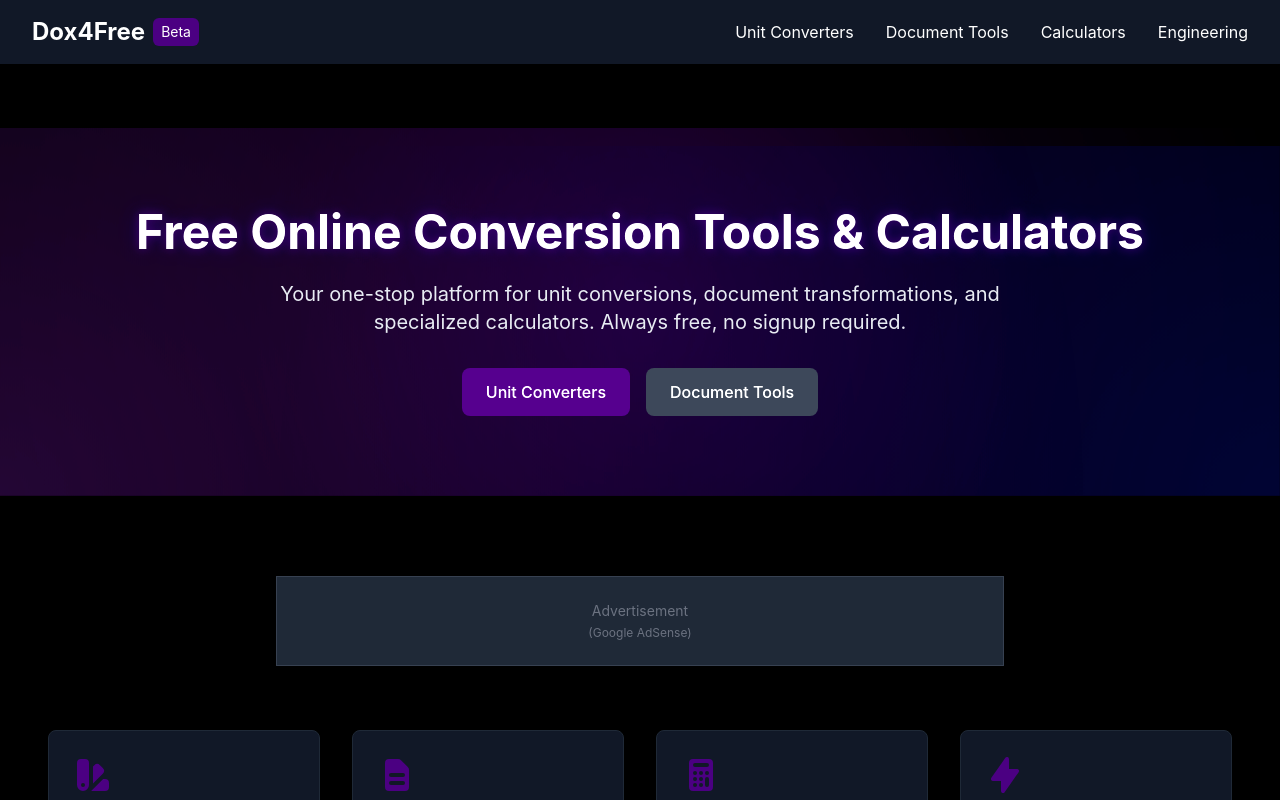
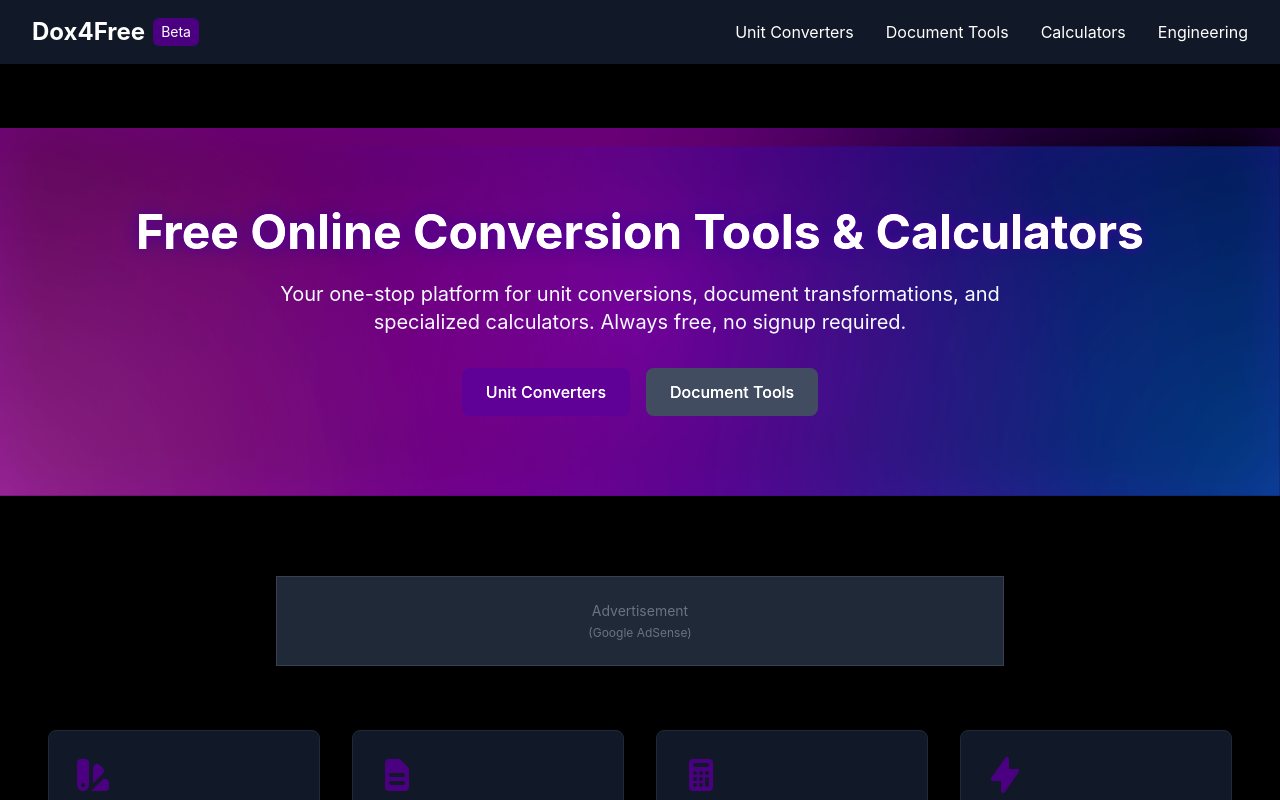
Before and after one commit to Evrenyilmaz101/dox4free, a React (Create React App) app: page / in a window 1280 px wide. Shown: the top 800 px of the page. Built offline with nearby package versions, Linux system fonts and the light colour scheme.

Commit message:
Enhance hero section with brighter radiating colors

```diff
--- a/src/index.css
+++ b/src/index.css
@@ -25,31 +25,37 @@ code {
 /* Hero animation */
 @keyframes pulse-slow {
   0% {
-    opacity: 0.4;
+    opacity: 0.5;
     transform: scale(0.95);
+    filter: brightness(0.8) saturate(0.9);
   }
   50% {
-    opacity: 0.9;
+    opacity: 1;
     transform: scale(1.05);
+    filter: brightness(1.3) saturate(1.5);
   }
   100% {
-    opacity: 0.4;
+    opacity: 0.5;
     transform: scale(0.95);
+    filter: brightness(0.8) saturate(0.9);
   }
 }
 
 @keyframes pulse-reverse {
   0% {
-    opacity: 0.5;
+    opacity: 0.6;
     transform: scale(1.1);
+    filter: brightness(0.9) saturate(1);
   }
   50% {
-    opacity: 0.8;
+    opacity: 0.9;
     transform: scale(0.95);
+    filter: brightness(1.4) saturate(1.6);
   }
   100% {
-    opacity: 0.5;
+    opacity: 0.6;
     transform: scale(1.1);
+    filter: brightness(0.9) saturate(1);
   }
 }
 
@@ -77,22 +83,26 @@ code {
 /* Additional animation for extra effect */
 @keyframes glow {
   0% {
-    filter: brightness(0.8) hue-rotate(0deg);
+    filter: brightness(0.9) hue-rotate(0deg);
   }
-  33% {
-    filter: brightness(1.2) hue-rotate(15deg);
+  25% {
+    filter: brightness(1.3) hue-rotate(15deg);
   }
-  66% {
-    filter: brightness(1) hue-rotate(-15deg);
+  50% {
+    filter: brightness(1.1) hue-rotate(-5deg);
+  }
+  75% {
+    filter: brightness(1.3) hue-rotate(-15deg);
   }
   100% {
-    filter: brightness(0.8) hue-rotate(0deg);
+    filter: brightness(0.9) hue-rotate(0deg);
   }
 }
 
 .hero-container {
-  animation: glow 12s ease-in-out infinite;
+  animation: glow 15s ease-in-out infinite;
   position: relative;
+  box-shadow: 0 0 60px rgba(130, 0, 255, 0.3) inset;
 }
 
 /* Text effects */
--- a/src/pages/HomePage.tsx
+++ b/src/pages/HomePage.tsx
@@ -68,37 +68,37 @@ const HomePage: React.FC = () => {
       >
         {/* Gradient background with stronger colors */}
         <div className="absolute inset-0 overflow-hidden">
-          {/* Purple gradient - larger, more intense */}
+          {/* Purple gradient - brighter, more intense */}
           <div
-            className="absolute inset-0 opacity-80 hero-gradient-1"
+            className="absolute inset-0 opacity-90 hero-gradient-1"
             style={{
-              background: 'radial-gradient(circle at center, rgba(120, 0, 200, 0.6) 0%, rgba(75, 0, 130, 0.2) 60%, rgba(0, 0, 0, 0) 100%)',
+              background: 'radial-gradient(circle at center, rgba(170, 0, 255, 0.7) 0%, rgba(120, 0, 255, 0.35) 45%, rgba(0, 0, 0, 0) 90%)',
               transform: 'scale(1.2)'
             }}
           ></div>
 
-          {/* Blue gradient - larger, more visible */}
+          {/* Blue gradient - brighter, more vibrant */}
           <div
-            className="absolute inset-0 opacity-70 hero-gradient-2"
+            className="absolute inset-0 opacity-80 hero-gradient-2"
             style={{
-              background: 'radial-gradient(circle at bottom right, rgba(0, 20, 200, 0.5) 0%, rgba(0, 0, 139, 0.2) 50%, rgba(0, 0, 0, 0) 80%)',
+              background: 'radial-gradient(circle at bottom right, rgba(0, 80, 255, 0.7) 0%, rgba(0, 30, 200, 0.35) 45%, rgba(0, 0, 0, 0) 85%)',
               transform: 'scale(1.5)',
               transformOrigin: 'bottom right'
             }}
           ></div>
 
-          {/* Additional purple gradient from left */}
+          {/* Additional purple gradient from left - brighter */}
           <div
-            className="absolute inset-0 opacity-60 hero-gradient-3"
+            className="absolute inset-0 opacity-80 hero-gradient-3"
             style={{
-              background: 'radial-gradient(circle at bottom left, rgba(160, 32, 240, 0.4) 0%, rgba(120, 0, 200, 0.1) 50%, rgba(0, 0, 0, 0) 80%)',
+              background: 'radial-gradient(circle at bottom left, rgba(200, 70, 255, 0.7) 0%, rgba(160, 0, 240, 0.35) 40%, rgba(0, 0, 0, 0) 80%)',
               transform: 'scale(1.5)',
               transformOrigin: 'bottom left'
             }}
           ></div>
 
           {/* Black overlay for text readability - reduced opacity further */}
-          <div className="absolute inset-0 bg-black opacity-40"></div>
+          <div className="absolute inset-0 bg-black opacity-30"></div>
         </div>
 
         {/* Content */}
```
